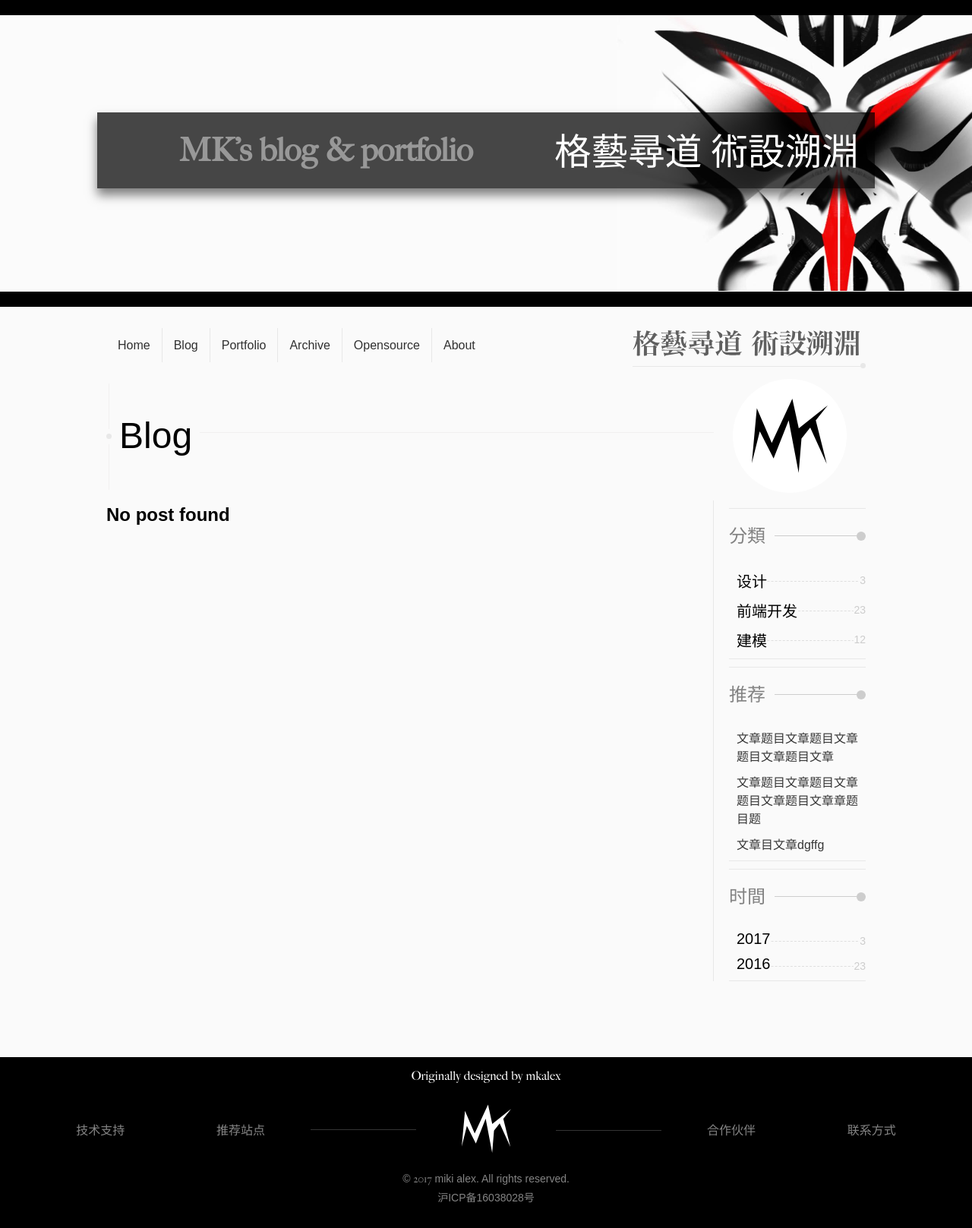
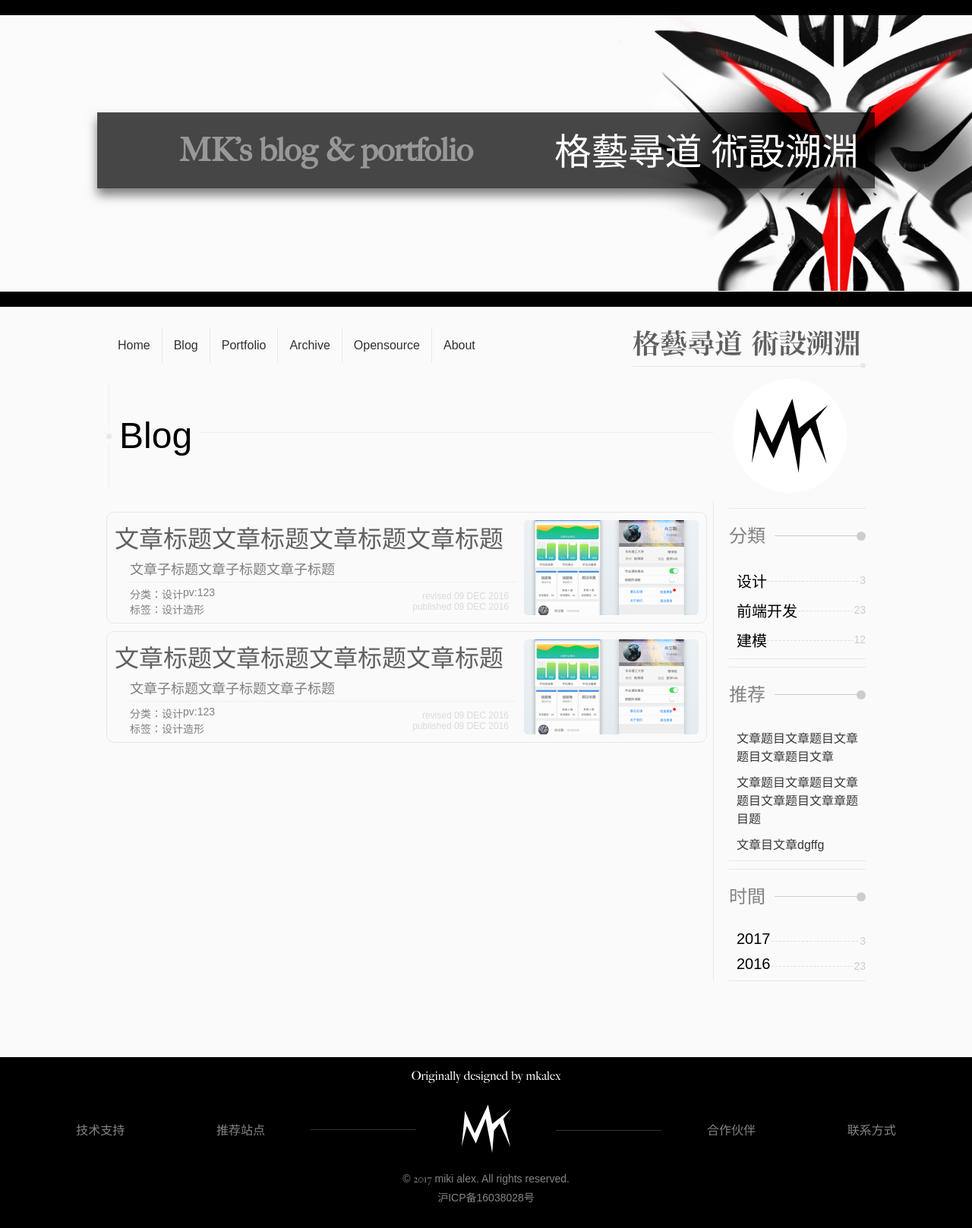
Before and after one commit to mikialex/mkalexV1old.com, a Jekyll site: the page built from blog/index.html, in a window 1280 px wide. Shown: the whole page at 76% size. Built offline with Jekyll 4.4.1, drawn with Linux system fonts in a browser that asks for light colours; the list of posts is cut into pages by our own code.

Commit message:
blogBlock

```diff
--- a/_config.yml
+++ b/_config.yml
@@ -9,12 +9,6 @@ name:               "mkalex"
 
 author:
   name:             miki alex
-  # facebook:         your-id
-  # twitter:          your-id
-  # github:           mikialex
-  # linkedin:         your-id
-  # medium:           your-id
-  # tumblr:           your-id
   email:            18516340862@163.com
 
 # Google-analytics
@@ -31,8 +25,8 @@ timezone:           Asia/Shanghai
 permalink:          /:year-:month-:day/:title/
 
 # Pagination
-paginate:           10
-paginate_path:      /page:num/
+paginate:           7
+paginate_path:   "blog/page:num"
 
 # Markdown
 markdown:           kramdown
@@ -60,4 +54,7 @@ sass:
   sass_dir:         _sass
   # style:            :compressed
 
-gems: [jekyll-paginate]
+# gems: [jekyll-paginate]
+gems:
+  - jekyll-seo-tag
+  - jekyll-paginate
--- a/_layouts/blogHomePage.html
+++ b/_layouts/blogHomePage.html
@@ -10,7 +10,7 @@
             {% include title_main.html %}
 
             <div class="mk-container">
-                <div class="" style="width:80%">
+                <div class="" style="flex-grow:1">
                     {{ content }}
                 </div>
                 {% include right_col.html %}
--- /dev/null
+++ b/_sass/blog.scss
@@ -0,0 +1,109 @@
+.mk-blog-list{
+    width:100%;
+    box-sizing: border-box;
+    // padding-left: rem(10px);
+    padding-right: rem(10px);
+    margin-top: rem(30px);
+}
+
+$mk-blog-block-changeflowwidth:750px;
+.mk-blog-block{
+    width:100%;
+    height:rem(145px);
+    border-radius: rem(10px);
+    border:$line-border;
+    margin-bottom: rem(10px);
+    display: flex;
+    justify-content: space-between;
+    align-items: center;
+    @media(max-width: $mk-blog-block-changeflowwidth){
+        flex-direction: column-reverse;
+        height:auto;
+        padding-left: rem(5px);
+        padding-right: rem(5px);
+    }
+    &:hover{
+        background-color: #F1F3F2;
+    }
+    >div{
+        flex-grow: 1;
+        >h3{
+            font-size: rem(32px);
+            font-weight: 500;
+            color: #616161;
+            margin:rem(0px) rem(10px) rem(5px) rem(10px);
+            @media(max-width: 900px){
+                font-size: rem(24px);
+            }
+            @media(max-width: $mk-blog-block-changeflowwidth){
+                margin:rem(10px) rem(10px) rem(5px) rem(10px);
+            }
+        }
+        >h4{
+            font-size: rem(18px);
+            font-weight: 400;
+            color: #7F7F7F;
+            margin: rem(0px) rem(10px) rem(5px) rem(30px);
+            @media(max-width: $mk-blog-block-changeflowwidth){
+                margin:rem(10px) rem(10px) rem(5px) rem(10px);
+            }
+        }
+        >div{
+            color:#7F7F7F;
+            border-top: $line-border-light;
+            display: flex;
+            justify-content: space-between;align-items: center;
+            height: rem(40px);
+            padding-top:rem(5px);
+            margin-left: rem(30px);
+            margin-right: rem(10px);
+            @media(max-width: $mk-blog-block-changeflowwidth){
+                margin:rem(10px) rem(10px) rem(5px) rem(10px);
+            }
+            >div{
+                font-weight: 100;
+                font-size: rem(14px);
+                // display: flex;
+                >.mk-blog-block-tag{
+                    display: flex;
+                    >p{
+                        margin:0px;
+                    }
+                    @media(max-width: $mk-blog-block-changeflowwidth){
+                        display: none;
+                    }
+                }
+                >.mk-blog-block-info{
+                    display: flex;
+                    >p{
+                        margin:0px;
+                    }
+                    @media(max-width: $mk-blog-block-changeflowwidth){
+                        flex-direction: column;
+                    }
+                }
+            }
+            >ul{
+                list-style: none;
+                padding-left: 0px;margin: 0px;padding-right: rem(10px);
+                color:rgb(218, 218, 218);
+                font-weight: 100;
+                font-size: rem(12px);
+                >li{
+                    text-align: right;
+                }
+            }
+        }
+    }
+    >img{
+        width:rem(230px);
+        height:rem(125px);
+        margin-right: rem(10px);
+        @media(max-width: $mk-blog-block-changeflowwidth){
+            width: 100%;
+            height: auto;
+            margin-top:rem(5px);
+            margin-right: rem(0px);
+        }
+    }
+}
--- a/_sass/nav.scss
+++ b/_sass/nav.scss
@@ -25,6 +25,7 @@
             overflow: hidden;
             width:100%;
             height:0px;
+            z-index: 999;
         }
         >li{
             display: flex;
--- a/_sass/title.scss
+++ b/_sass/title.scss
@@ -51,6 +51,8 @@
                 white-space: nowrap;
                 @media (max-width:700px ) {
                     margin-right: 20px;
+                    white-space: normal;
+                    z-index: -1;
                 }
             }
             &::after{
--- a/assets/css/main.scss
+++ b/assets/css/main.scss
@@ -10,3 +10,4 @@
 @import 'right_col.scss';
 @import 'footer.scss';
 @import 'banner.scss';
+@import 'blog.scss';
--- a/blog.html
+++ /dev/null
@@ -1,62 +0,0 @@
----
-layout: blogHomePage
-currentPage: blog
-title: Blog
----
-
-
-<div class="list">
-{% if site.posts.size == 0 %}
-  <h2>No post found</h2>
-{% else %}
-<!-- This loops through the paginated posts -->
-{% for post in paginator.posts %}
-  <div class="list-post">
-    {% if post.link %}
-    <a href="{{ post.link }}">
-    {% else %}
-    <a href="{{ post.url | prepend: site.baseurl }}">
-    {% endif %}
-      <div class="list-post-date">
-        <time>{{ post.date | date_to_string }}</time>
-      </div>
-      <div class="list-post-title">
-        {{ post.title }}
-      </div>
-      {% if post.description %}
-      <div class="list-post-desc">
-        {{ post.description }}
-      </div>
-      {% endif %}
-    </a>
-
-
-  </div>
-{% endfor %}
-  <!-- Pagination links -->
-  <div class="list-pagination">
-    <span class="list-pagination-previous">
-      {% if paginator.previous_page %}
-        <a href="{{ paginator.previous_page_path | prepend: site.baseurl }}" class="previous">
-          <i class="fa fa-angle-left" aria-hidden="true"></i>
-          Previous
-        </a>
-      {% else %}
-
-      {% endif %}
-    </span>
-
-    <span class="list-pagination-next">
-      {% if paginator.next_page %}
-        <a href="{{ paginator.next_page_path | prepend: site.baseurl }}" class="next">
-          Next
-          <i class="fa fa-angle-right" aria-hidden="true"></i>
-        </a>
-      {% else %}
-
-      {% endif %}
-    </span>
-
-  </div>
-{% endif %}
-</div>
--- /dev/null
+++ b/blog/index.html
@@ -0,0 +1,52 @@
+---
+layout: blogHomePage
+currentPage: blog
+title: Blog
+---
+
+<!-- demo -->
+<section class="mk-blog-list">
+    <div class="mk-blog-block">
+        <div class="">
+            <h3>文章标题文章标题文章标题文章标题</h3>
+            <h4>文章子标题文章子标题文章子标题</h4>
+            <div class="">
+                <div class="">
+                    <div class="mk-blog-block-info">
+                        <p>分类：设计</p><span>pv:123</span>
+                    </div>
+                    <div class="mk-blog-block-tag">
+                        <p>标签：</p> <span>设计</span><span>造形</span>
+                    </div>
+                </div>
+                <ul>
+                    <li>revised 09 DEC 2016</li>
+                    <li>published 09 DEC 2016</li>
+                </ul>
+            </div>
+        </div>
+        <img src="/image/test.png" alt="" draggable="false">
+    </div>
+    <div class="mk-blog-block">
+        <div class="">
+            <h3>文章标题文章标题文章标题文章标题</h3>
+            <h4>文章子标题文章子标题文章子标题</h4>
+            <div class="">
+                <div class="">
+                    <div class="mk-blog-block-info">
+                        <p>分类：设计</p><span>pv:123</span>
+                    </div>
+                    <div class="mk-blog-block-tag">
+                        <p>标签：</p> <span>设计</span><span>造形</span>
+                    </div>
+                </div>
+                <ul>
+                    <li>revised 09 DEC 2016</li>
+                    <li>published 09 DEC 2016</li>
+                </ul>
+            </div>
+        </div>
+        <img src="/image/test.png" alt="" draggable="false">
+    </div>
+</section>
+<!-- demo -->
```
Also changed, not shown: image/test.png (added).
